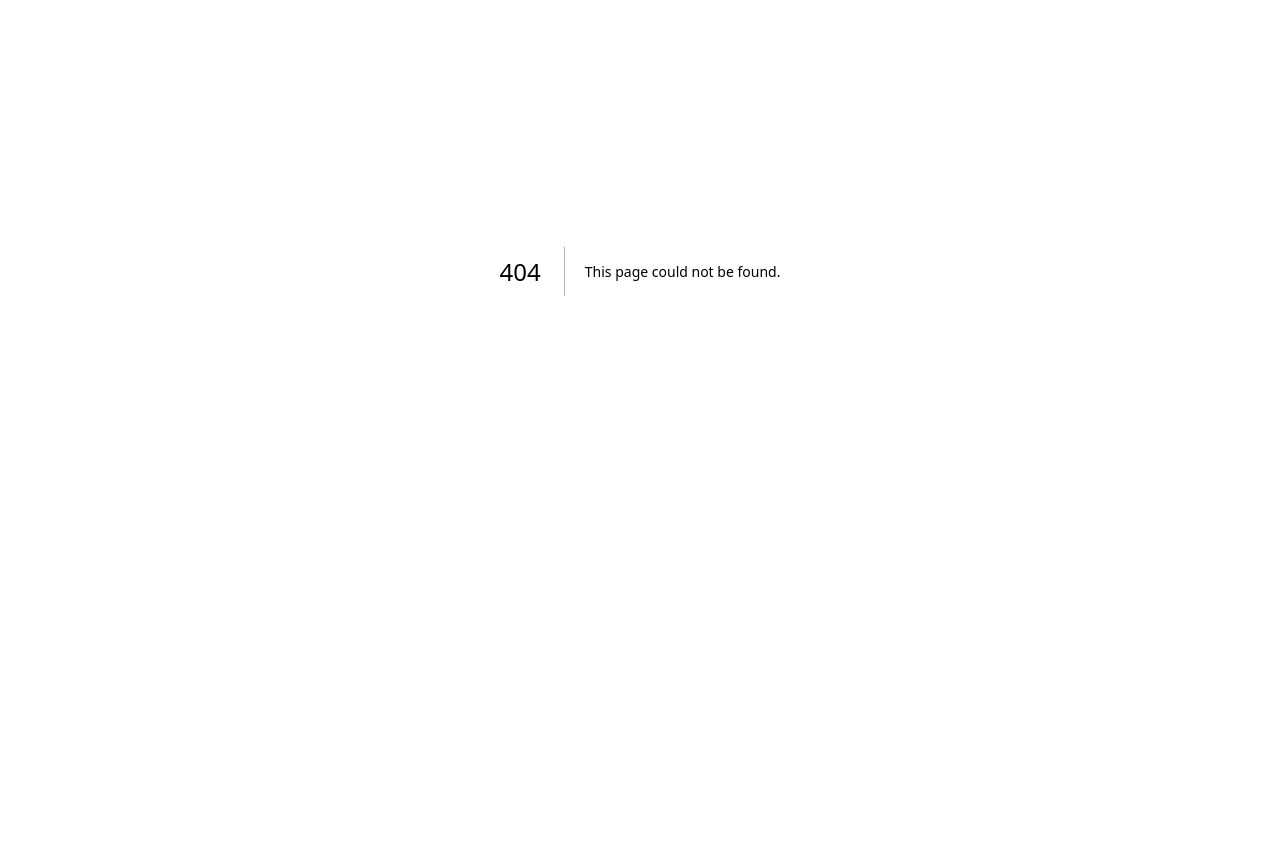
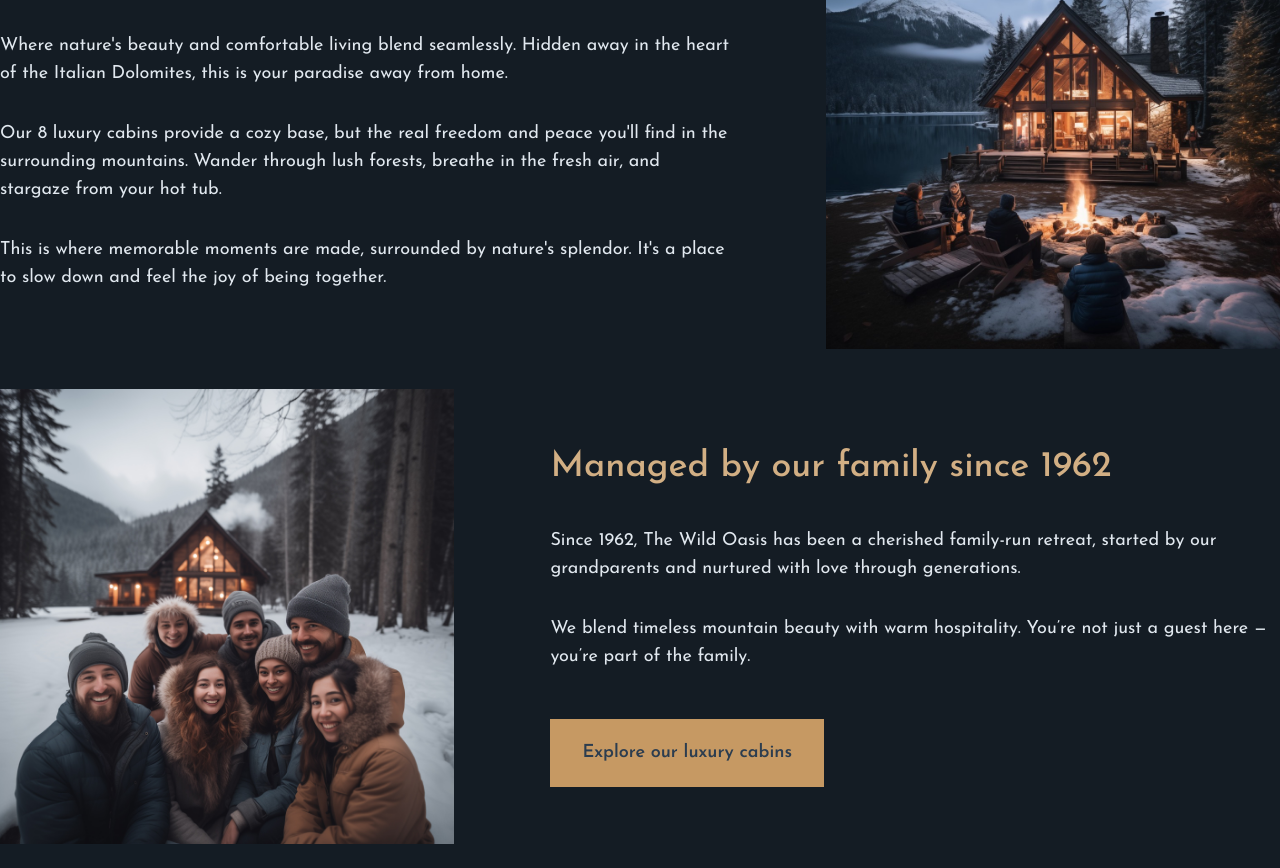
Before and after one commit to susovan777/Wild-Oasis, a Next.js app: page /about in a window 1280 px wide. Before the commit this address had no page. Shown: the part 220-1088 px from the top of the page. Before the commit the page ends 891 px from the top, so only its background shows below. Built offline with nearby package versions, Linux system fonts and the light colour scheme.

Commit message:
Added About page UI

```diff
--- /dev/null
+++ b/app/about/page.jsx
@@ -0,0 +1,85 @@
+import React from 'react';
+import Image from 'next/image.js';
+import image1 from '@/public/about-1.jpg';
+import image2 from '@/public/about-2.jpg';
+
+export const metadata = {
+  title: 'About',
+};
+
+const About = () => {
+  return (
+    <div className="max-w-7xl mx-auto py-6 px-8 xl:px-0">
+      <div className="grid grid-cols-1 lg:grid-cols-5 gap-x-24 gap-y-12 text-lg items-center mb-10">
+        <div className="col-span-3">
+          <h1 className="text-4xl mb-10 text-accent-400 font-medium">
+            Welcome to The Wild Oasis
+          </h1>
+          <div className="space-y-8">
+            <p>
+              Where nature&apos;s beauty and comfortable living blend
+              seamlessly. Hidden away in the heart of the Italian Dolomites,
+              this is your paradise away from home.
+            </p>
+            <p>
+              Our 8 luxury cabins provide a cozy base, but the real freedom and
+              peace you&apos;ll find in the surrounding mountains. Wander
+              through lush forests, breathe in the fresh air, and stargaze from
+              your hot tub.
+            </p>
+            <p>
+              This is where memorable moments are made, surrounded by
+              nature&apos;s splendor. It&apos;s a place to slow down and feel
+              the joy of being together.
+            </p>
+          </div>
+        </div>
+        <div className="col-span-3 lg:col-span-2 bg-accent-100 w-full">
+          <Image
+            src={image1}
+            quality={80}
+            placeholder="blur"
+            alt="Family sitting around a fire pit in front of cabin"
+          />
+        </div>
+      </div>
+
+      <div className="grid grid-cols-1 lg:grid-cols-5 gap-x-24 gap-y-12 text-lg items-center">
+        <div className="col-span-3 lg:col-span-2 bg-accent-100 w-full">
+          <Image
+            src={image2}
+            quality={75}
+            placeholder="blur"
+            alt="Family that manages The Wild Oasis"
+          />
+        </div>
+        <div className="col-span-3">
+          <h1 className="text-4xl mb-10 text-accent-400 font-medium">
+            Managed by our family since 1962
+          </h1>
+          <div className="space-y-8">
+            <p>
+              Since 1962, The Wild Oasis has been a cherished family-run
+              retreat, started by our grandparents and nurtured with love
+              through generations.
+            </p>
+            <p>
+              We blend timeless mountain beauty with warm hospitality. You’re
+              not just a guest here — you’re part of the family.
+            </p>
+            <div>
+              <a
+                className="inline-block mt-4 bg-accent-500 px-8 py-5 text-primary-800 text-lg font-semibold hover:bg-accent-600 transition-all"
+                href="/cabins"
+              >
+                Explore our luxury cabins
+              </a>
+            </div>
+          </div>
+        </div>
+      </div>
+    </div>
+  );
+};
+
+export default About;
--- a/app/cabins/page.jsx
+++ b/app/cabins/page.jsx
@@ -5,10 +5,21 @@ export const metadata = {
 };
 
 const Cabins = () => {
-  return <div className=''>
-    <h1 className='text-4xl text-accent-400 font-medium'>Our Luxury Cabins</h1>
-    <p className="text-primary-200 text-lg mb-10">Cozy yet luxurious cabins, located right in the heart of the Italian Dolomites. Imagine waking up to beautiful mountain views, spending your days exploring the dark forests around, or just relaxing in your private hot tub under the stars. Enjoy nature &#x27;s beauty in your own little home away from home. The perfect spot for a peaceful, calm vacation. Welcome to paradise.</p>
-  </div>;
+  return (
+    <div className="max-w-7xl mx-auto py-6 px-8 xl:px-0">
+      <h1 className="text-4xl text-accent-400 font-medium mb-5">
+        Our Luxury Cabins
+      </h1>
+      <p className="text-primary-200 text-lg mb-10">
+        Cozy yet luxurious cabins, located right in the heart of the Italian
+        Dolomites. Imagine waking up to beautiful mountain views, spending your
+        days exploring the dark forests around, or just relaxing in your private
+        hot tub under the stars. Enjoy nature &#x27;s beauty in your own little
+        home away from home. The perfect spot for a peaceful, calm vacation.
+        Welcome to paradise.
+      </p>
+    </div>
+  );
 };
 
 export default Cabins;
--- a/next.config.mjs
+++ b/next.config.mjs
@@ -2,6 +2,9 @@
 const nextConfig = {
   /* config options here */
   reactCompiler: true,
+  images: {
+    qualities: [50, 75, 80],
+  },
 };
 
 export default nextConfig;
```
Also changed, not shown: public/about-1.jpg (added), public/about-2.jpg (added).
